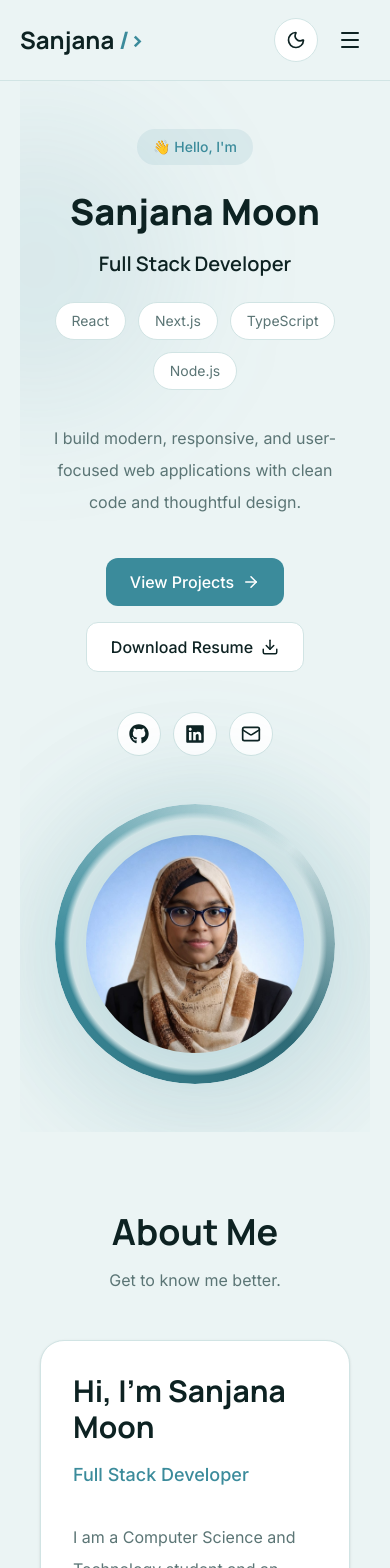
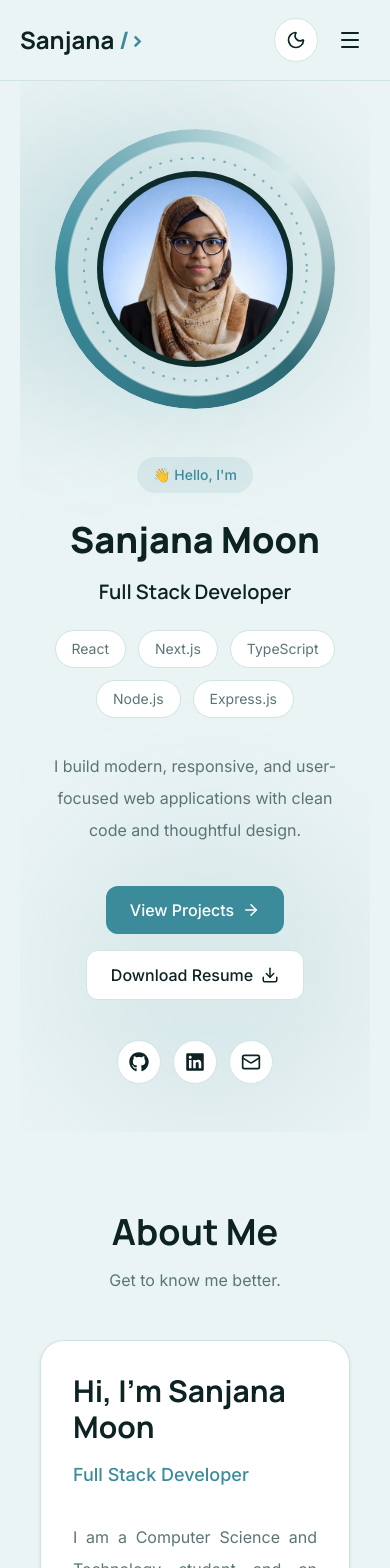
Before and after one commit to sanjana-moon/my-portfolio, a Next.js app: page / in a window 390 px wide. Shown: the top 1568 px of the page. Built offline with nearby package versions, Linux system fonts and the light colour scheme.

Commit message:
personal info updated

```diff
--- a/src/components/sections/About.tsx
+++ b/src/components/sections/About.tsx
@@ -20,7 +20,7 @@ export default function About() {
           {/* About Card */}
           <div className="rounded-3xl border border-border bg-surface p-8 shadow-sm transition-all duration-300 hover:border-primary/30 md:p-12">
 
-            <h3 className="font-heading text-3xl font-bold text-heading">
+            <h3 className="font-heading text-3xl font-bold text-heading ">
               Hi, I'm {personal.name}
             </h3>
 
@@ -28,7 +28,7 @@ export default function About() {
               {personal.designation}
             </p>
 
-            <p className="mt-8 leading-8 text-text">
+            <p className="mt-8 leading-8 text-text text-justify">
               {personal.about}
             </p>
 
--- a/src/components/sections/Hero.tsx
+++ b/src/components/sections/Hero.tsx
@@ -7,7 +7,7 @@ import SocialLinks from "@/components/common/SocialLinks";
 
 import personal from "@/data/personal";
 
-const techStack = ["React", "Next.js", "TypeScript", "Node.js"];
+const techStack = ["React", "Next.js", "TypeScript", "Node.js", "Express.js"];
 
 export default function Hero() {
   return (
@@ -15,18 +15,78 @@ export default function Hero() {
       id="home"
       className="relative overflow-hidden lg:min-h-[calc(100vh-80px)] lg:flex lg:items-center"
     >
-      {/* Background */}
+      {/* Background Glow */}
       <div className="pointer-events-none absolute inset-0 -z-10 overflow-hidden">
         <div className="absolute -left-32 top-10 h-72 w-72 rounded-full bg-primary/10 blur-3xl md:h-80 md:w-80" />
-
         <div className="absolute bottom-0 right-0 h-80 w-80 rounded-full bg-primary/10 blur-3xl md:h-[28rem] md:w-[28rem]" />
       </div>
 
       <Container>
-        <div className="relative z-10 grid items-center gap-12 py-12 md:py-16 lg:grid-cols-2 lg:gap-16 lg:py-20">
+        <div className="grid items-center gap-12 py-12 md:py-16 lg:grid-cols-2 lg:gap-16 lg:py-20">
 
-          {/* Left */}
-          <div className="text-center lg:text-left">
+          {/* ================= Image ================= */}
+          <div className="order-1 flex justify-center lg:order-2 lg:justify-end">
+            <div className="relative h-[280px] w-[280px] sm:h-[320px] sm:w-[320px] md:h-[360px] md:w-[360px] lg:h-[420px] lg:w-[420px]">
+
+              {/* Glow */}
+              <div className="absolute inset-0 rounded-full bg-primary/20 blur-3xl" />
+
+              {/* Gradient Ring */}
+              <div
+                className="absolute inset-0 rounded-full"
+                style={{
+                  background:
+                    "conic-gradient(from 135deg, var(--color-hover,#2D6A76), var(--color-primary,#3B8B9B), transparent 75%, var(--color-hover,#2D6A76))",
+                  WebkitMask:
+                    "radial-gradient(farthest-side, transparent calc(100% - 14px), #fff calc(100% - 12px))",
+                  mask:
+                    "radial-gradient(farthest-side, transparent calc(100% - 14px), #fff calc(100% - 12px))",
+                }}
+              />
+
+              {/* White Ring */}
+              <div className="absolute inset-[3%] rounded-full bg-bg" />
+
+              {/* Dotted Ring */}
+              <svg
+                className="absolute inset-[7%] h-auto w-auto animate-spin-slow"
+                viewBox="0 0 400 400"
+                fill="none"
+                preserveAspectRatio="xMidYMid meet"
+              >
+                <circle
+                  cx="200"
+                  cy="200"
+                  r="185"
+                  stroke="currentColor"
+                  strokeWidth="3.5"
+                  strokeDasharray="4 14"
+                  className="text-primary/60"
+                />
+              </svg>
+
+              {/* Inner Circle */}
+              <div className="absolute inset-[15%] rounded-full bg-[#0F2C2C] shadow-inner" />
+
+              {/* Profile */}
+              <div className="absolute inset-[17%] overflow-hidden rounded-full">
+                <Image
+                  src={personal.image}
+                  alt={personal.name}
+                  fill
+                  priority
+                  sizes="(max-width:640px) 220px,
+                         (max-width:768px) 260px,
+                         (max-width:1024px) 300px,
+                         340px"
+                  className="object-cover object-top scale-105"
+                />
+              </div>
+            </div>
+          </div>
+
+          {/* ================= Text ================= */}
+          <div className="order-2 text-center lg:order-1 lg:text-left">
 
             <span className="inline-flex rounded-full bg-primary/10 px-4 py-2 text-sm font-medium text-primary">
               👋 Hello, I'm
@@ -40,17 +100,19 @@ export default function Hero() {
               {personal.designation}
             </h2>
 
+            {/* Tech Stack */}
             <div className="mt-6 flex flex-wrap justify-center gap-3 lg:justify-start">
               {techStack.map((item) => (
                 <span
                   key={item}
-                  className="rounded-full border border-border bg-surface px-4 py-2 text-sm text-text transition hover:border-primary hover:text-primary"
+                  className="rounded-full border border-border bg-surface px-4 py-2 text-sm text-text transition-colors hover:border-primary hover:text-primary"
                 >
                   {item}
                 </span>
               ))}
             </div>
 
+            {/* Description */}
             <p className="mx-auto mt-8 max-w-xl text-base leading-8 text-text md:text-lg lg:mx-0">
               {personal.tagline}
             </p>
@@ -69,8 +131,8 @@ export default function Hero() {
                   }
                   className={
                     button.variant === "primary"
-                      ? "inline-flex items-center rounded-xl bg-primary px-6 py-3 font-medium text-white transition hover:bg-primary-hover"
-                      : "inline-flex items-center rounded-xl border border-border bg-surface px-6 py-3 font-medium text-heading transition hover:border-primary hover:text-primary"
+                      ? "inline-flex items-center justify-center rounded-xl bg-primary px-6 py-3 font-medium text-white transition-all duration-300 hover:bg-primary-hover"
+                      : "inline-flex items-center justify-center rounded-xl border border-border bg-surface px-6 py-3 font-medium text-heading transition-all duration-300 hover:border-primary hover:text-primary"
                   }
                 >
                   {button.label}
@@ -84,66 +146,12 @@ export default function Hero() {
               ))}
             </div>
 
+            {/* Social */}
             <div className="mt-10 flex justify-center lg:justify-start">
               <SocialLinks />
             </div>
+
           </div>
-
-          {/* Right */}
-          <div className="flex justify-center lg:justify-end">
-            <div className="relative flex h-[280px] w-[280px] items-center justify-center sm:h-[320px] sm:w-[320px] md:h-[360px] md:w-[360px] lg:h-[420px] lg:w-[420px]">
-
-              <div className="absolute inset-0 rounded-full bg-primary/20 blur-3xl" />
-
-              <div
-                className="absolute inset-0 rounded-full"
-                style={{
-                  background:
-                    "conic-gradient(from 135deg, var(--color-hover, #2D6A76), var(--color-primary, #3B8B9B), transparent 75%, var(--color-hover, #2D6A76))",
-                  WebkitMask:
-                    "radial-gradient(farthest-side, transparent calc(100% - 15px), #fff calc(100% - 13px))",
-                  mask:
-                    "radial-gradient(farthest-side, transparent calc(100% - 15px), #fff calc(100% - 8px))",
-                }}
-              />
-
-              <div className="absolute inset-[10px] rounded-full bg-bg" />
-
-              <svg
-                className="absolute inset-[24px] h-auto w-auto animate-spin-slow"
-                viewBox="0 0 400 400"
-                fill="none"
-              >
-                <circle
-                  cx="200"
-                  cy="200"
-                  r="185"
-                  stroke="currentColor"
-                  strokeWidth="3.5"
-                  strokeDasharray="4 14"
-                  className="text-accent/60"
-                />
-              </svg>
-
-              <div className="absolute inset-[44px] rounded-full bg-[#0F2C2C] shadow-inner" />
-
-              <div className="relative z-10 h-[78%] w-[78%] overflow-hidden rounded-full">
-                <Image
-                  src={personal.image}
-                  alt={personal.name}
-                  fill
-                  priority
-                  sizes="(max-width:640px) 220px,
-                         (max-width:768px) 260px,
-                         (max-width:1024px) 300px,
-                         340px"
-                  className="object-cover object-top scale-105"
-                />
-              </div>
-
-            </div>
-          </div>
-
         </div>
       </Container>
     </section>
--- a/src/data/education.ts
+++ b/src/data/education.ts
@@ -55,7 +55,6 @@ const education = [
   {
     id: 4,
     degree: "Junior School Certificate (JSC)",
-    field: "Science",
     institution: "Kamarkati Girls Secondary School",
     location: "Kamarkati, Barisal",
     duration: "2016",
--- a/src/data/personal.ts
+++ b/src/data/personal.ts
@@ -2,15 +2,26 @@ const personal = {
   name: "Sanjana Moon",
 
   designation: "Full Stack Developer",
-  tagline: "I build modern, responsive, and user-focused web applications with clean code and thoughtful design.",
-  shortBio: "I'm a passionate Full Stack Developer who enjoys turning ideas into elegant digital experiences using modern web technologies.",
-  about: "I am a Computer Science and Technology student and an aspiring Full Stack Developer. My programming journey started with curiosity and has grown into a passion for building modern web applications. I enjoy solving real-world problems, learning new technologies, and creating clean, responsive user interfaces. Outside programming, I enjoy photography and continuously improving my technical and communication skills.",
+
+  tagline:
+    "I build modern, responsive, and user-focused web applications with clean code and thoughtful design.",
+
+  shortBio:
+    "I'm a passionate Full Stack Developer who enjoys turning ideas into elegant digital experiences using modern web technologies.",
+
+  about:
+    "I am a Computer Science and Technology student and an aspiring Full Stack Developer passionate about building modern, scalable, and user-friendly web applications. My programming journey started with curiosity and has grown into a commitment to continuous learning and problem-solving. I enjoy transforming ideas into clean, responsive, and intuitive digital experiences while exploring new technologies and best practices. Beyond programming, I have a passion for photography, enjoy discovering new ideas, and continuously work on improving both my technical and communication skills. I am always eager to embrace new challenges, collaborate with others, and contribute to meaningful projects that create real value.",
+
   email: "sanjanamoonliya@gmail.com",
   phone: "+8801736-056707",
   location: "Dhaka, Bangladesh",
-  education: "Undergraduate in B.Sc. Honours in Computer Science & Technology",
+
+  education:
+    "B.Sc. (Honours) in Computer Science & Technology",
+
   resume: "/resume.pdf",
   image: "/images/profile.jpg",
+
   buttons: [
     {
       label: "View Projects",
```
Also changed, not shown: src/components/sections/Education.tsx (+14 -20 lines).
